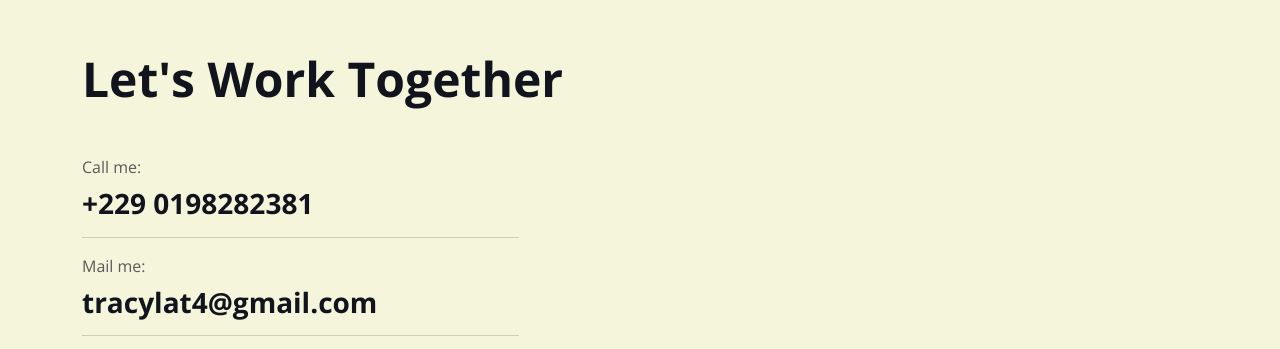
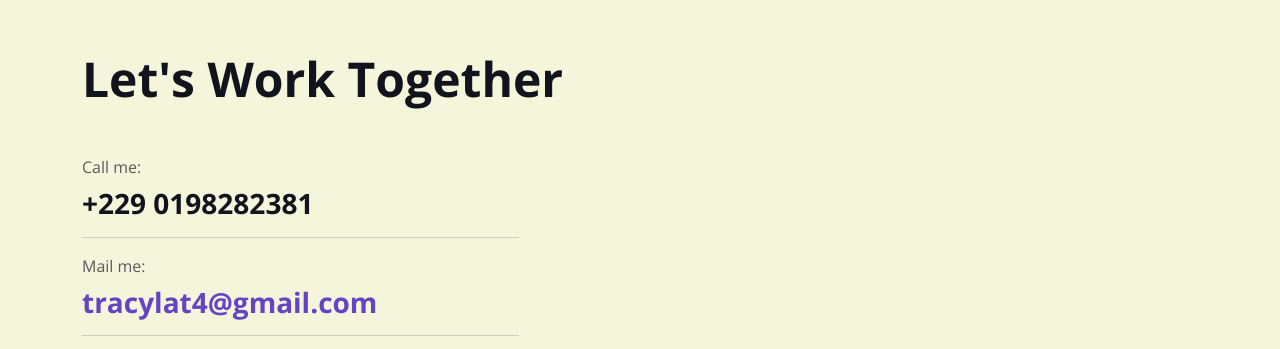
Before and after one commit to Tracylat/portfolio, a plain HTML site: page index.html in a window 1280 px wide. Shown: the part 1742-2091 px from the top of the page. Drawn offline with nearby package versions, Linux system fonts and the light colour scheme.

Commit message:
Update index.html

```diff
--- a/index.html
+++ b/index.html
@@ -586,7 +586,11 @@
                     <h3 class="fw-bold">+229 0198282381</h3>
                     <hr class="w-100">
                     <p class="mb-2">Mail me:</p>
-                    <h3 class="fw-bold" href="mailto:tracylat4@gmail.com">tracylat4@gmail.com</h3>
+                    <h3 class="fw-bold">
+                      <a href="mailto:tracylat4@gmail.com">tracylat4@gmail.com</a>
+                    </h3>
+
+
                     <hr class="w-100">
                     <p class="mb-2">Follow me:</p>
                     <div class="d-flex pt-2">
```
